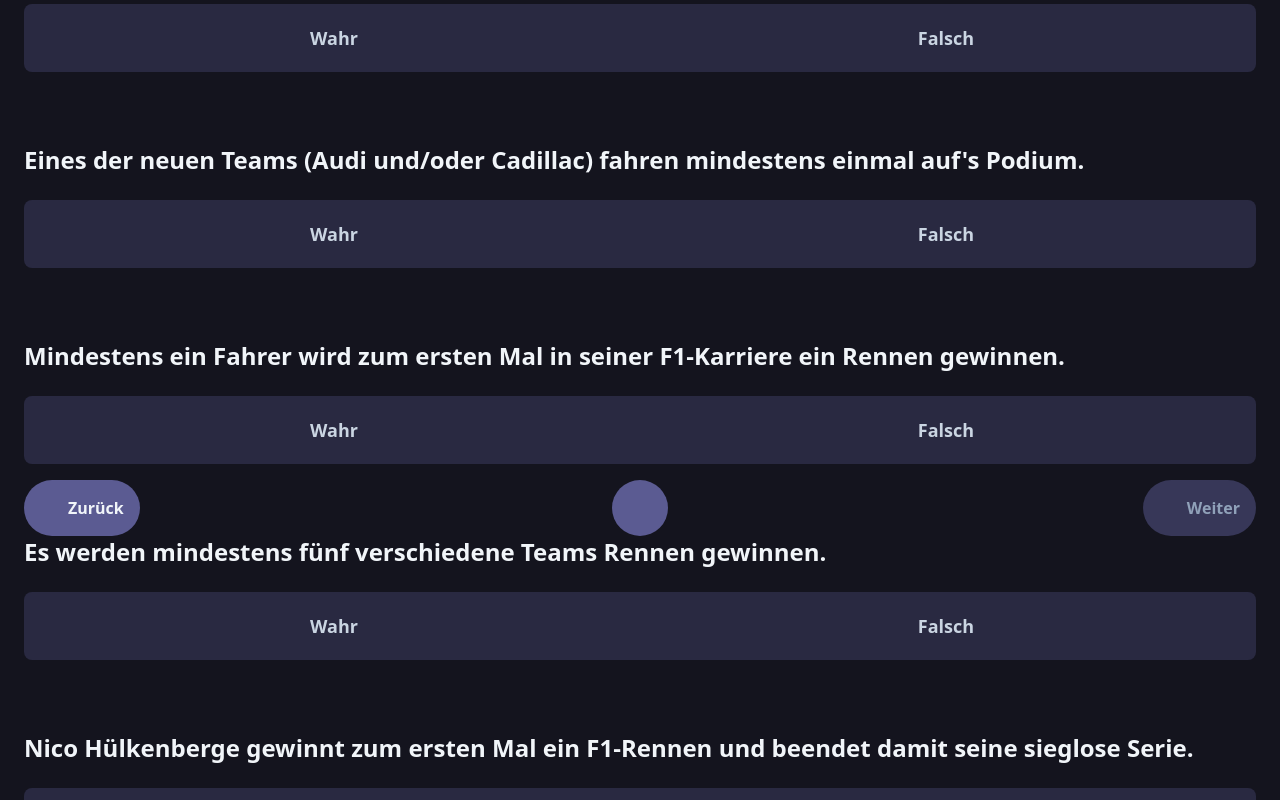
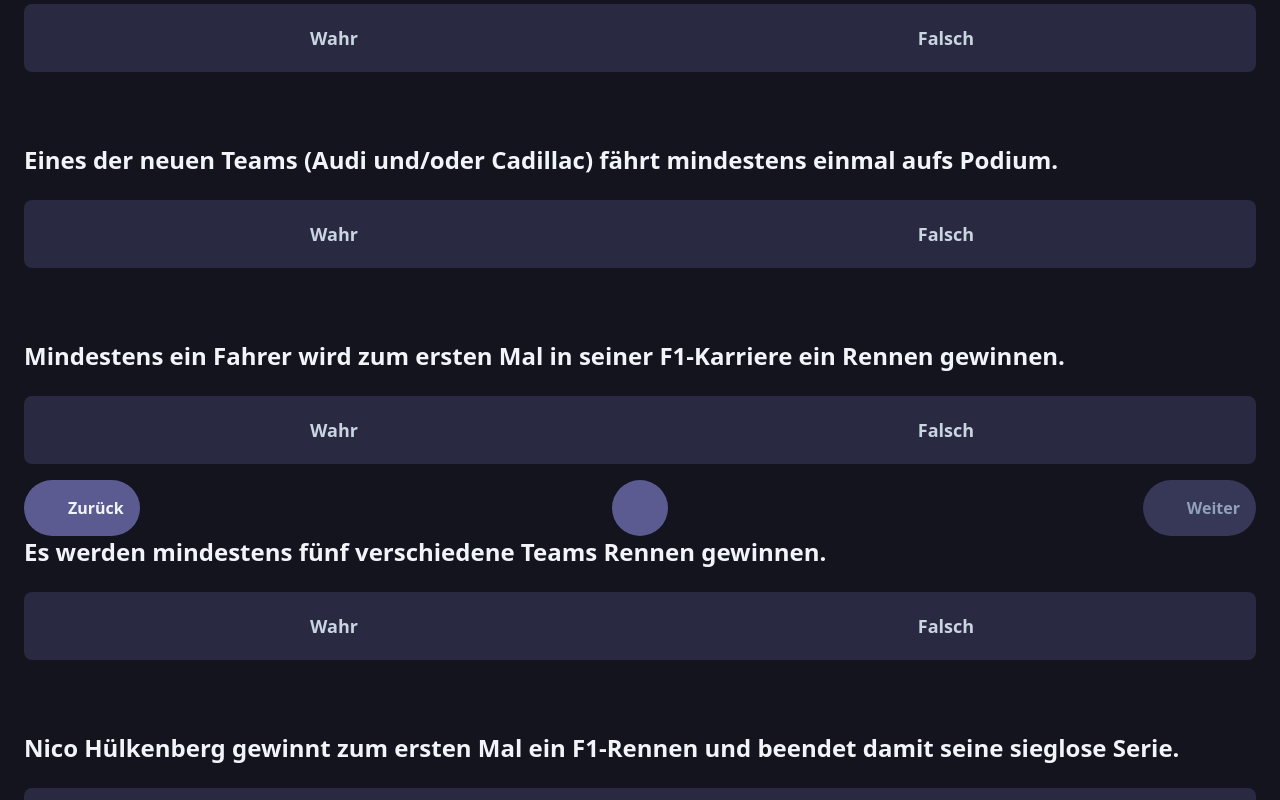
Before and after one commit to Fabinatix97/f1-bet, a Vue app in the folder frontend/: page /sidebet/7 in a window 1280 px wide. Shown: the part 240-1040 px from the top of the page. Built offline with nearby package versions, Linux system fonts and the light colour scheme; no server answers; some icons are missing.

Commit message:
Fix typos

```diff
--- a/frontend/src/views/sidebet/SideBetStep7View.vue
+++ b/frontend/src/views/sidebet/SideBetStep7View.vue
@@ -14,7 +14,7 @@
   },
   {
     id: 'newTeamsPodium',
-    text: "Eines der neuen Teams (Audi und/oder Cadillac) fahren mindestens einmal auf's Podium.",
+    text: 'Eines der neuen Teams (Audi und/oder Cadillac) fährt mindestens einmal aufs Podium.',
     value: betStore.newTeamsPodium,
     toggle: (val: boolean) => betStore.toggleNewTeamsPodium(val),
   },
@@ -32,7 +32,7 @@
   },
   {
     id: 'hulkWins',
-    text: 'Nico Hülkenberge gewinnt zum ersten Mal ein F1-Rennen und beendet damit seine sieglose Serie.',
+    text: 'Nico Hülkenberg gewinnt zum ersten Mal ein F1-Rennen und beendet damit seine sieglose Serie.',
     value: betStore.hulkWins,
     toggle: (val: boolean) => betStore.toggleHulkWins(val),
   },
```
